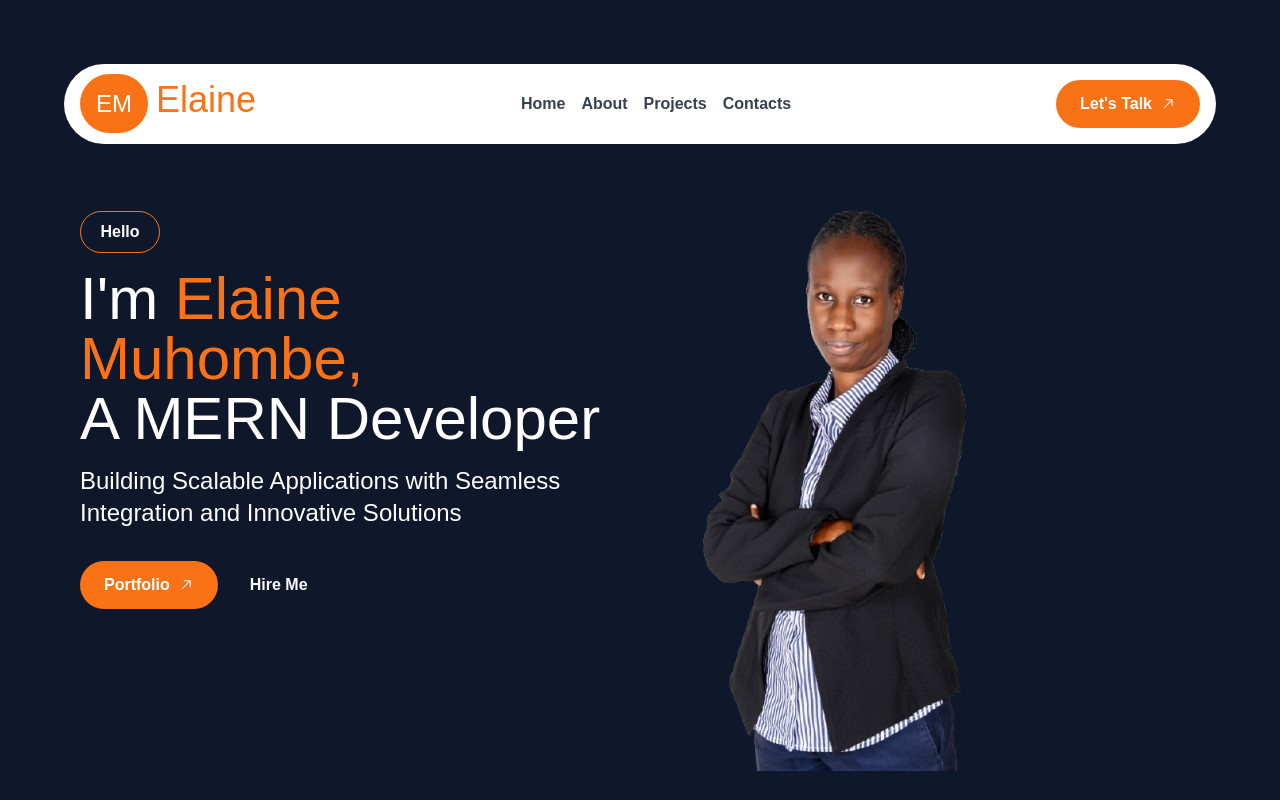
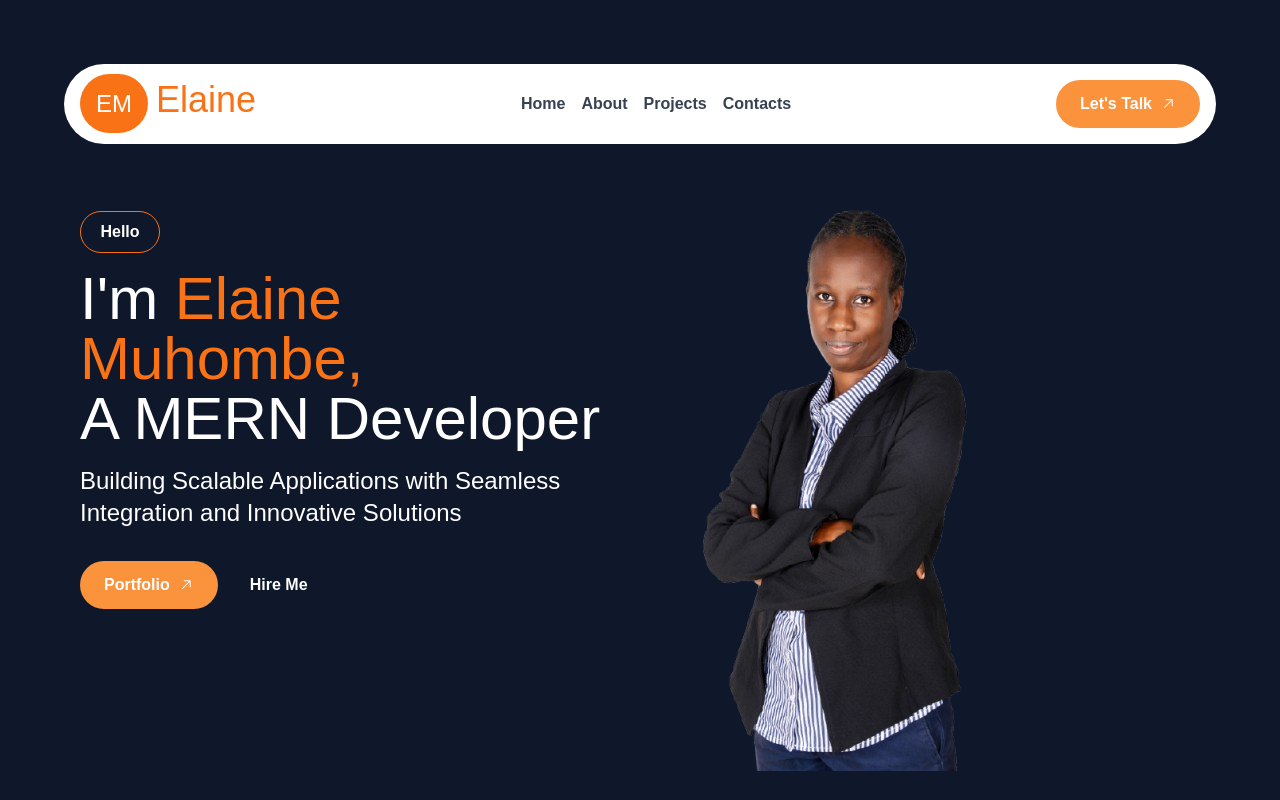
Before and after one commit to elaine-mern-dev/elaine-portfolio, a React (Vite) app: page / in a window 1280 px wide. Shown: the top 800 px of the page. Built offline with nearby package versions, Linux system fonts and the light colour scheme.

Commit message:
style(button): adjust base and hover colors to lighter orange (#orange-400 → #orange-500)

```diff
--- a/src/shared/ui/Button.tsx
+++ b/src/shared/ui/Button.tsx
@@ -11,7 +11,7 @@ const Button: React.FC<ButtonProps> = ({ text, onClick, className }) => {
   return (
     <button
       onClick={onClick}
-      className={`bg-orange-500 hover:bg-orange-600 text-white font-semibold py-3 px-6 rounded-full transition-colors duration-300 ${className}`}
+      className={`bg-orange-400 hover:bg-orange-500 text-white font-semibold py-3 px-6 rounded-full transition-colors duration-300 ${className}`}
     >
       <span className="flex items-center gap-2">
         {text} <GoArrowUpRight />
```
